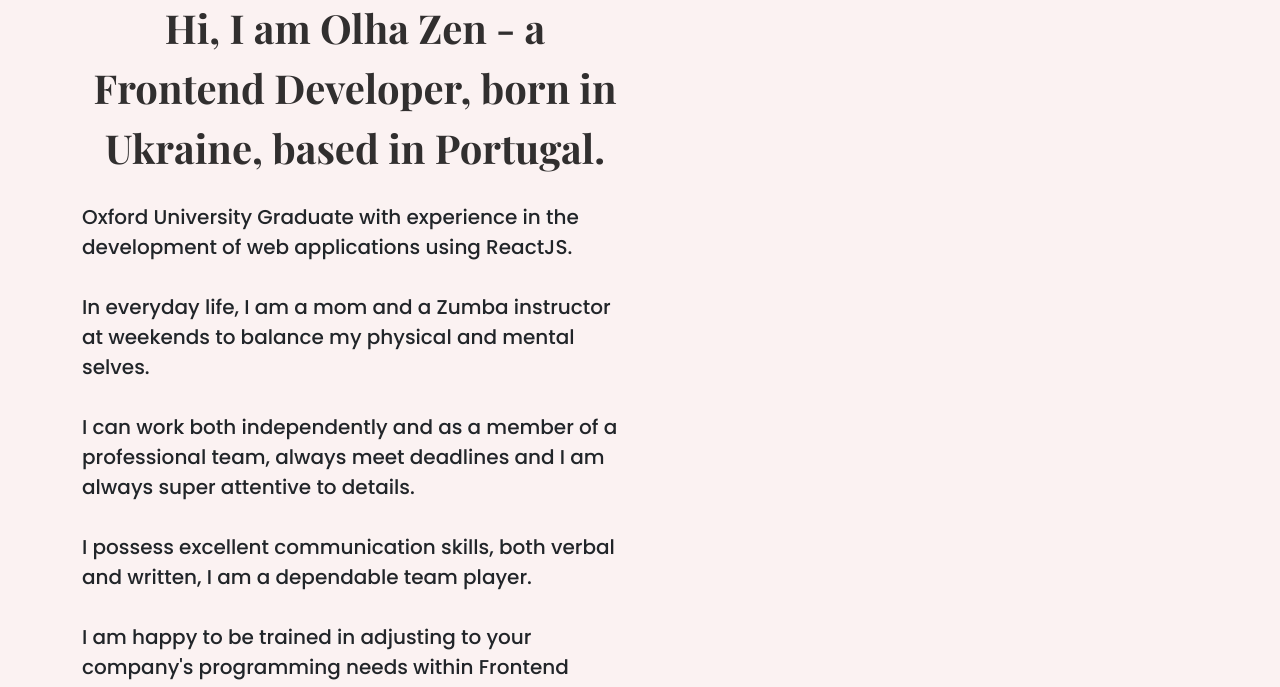
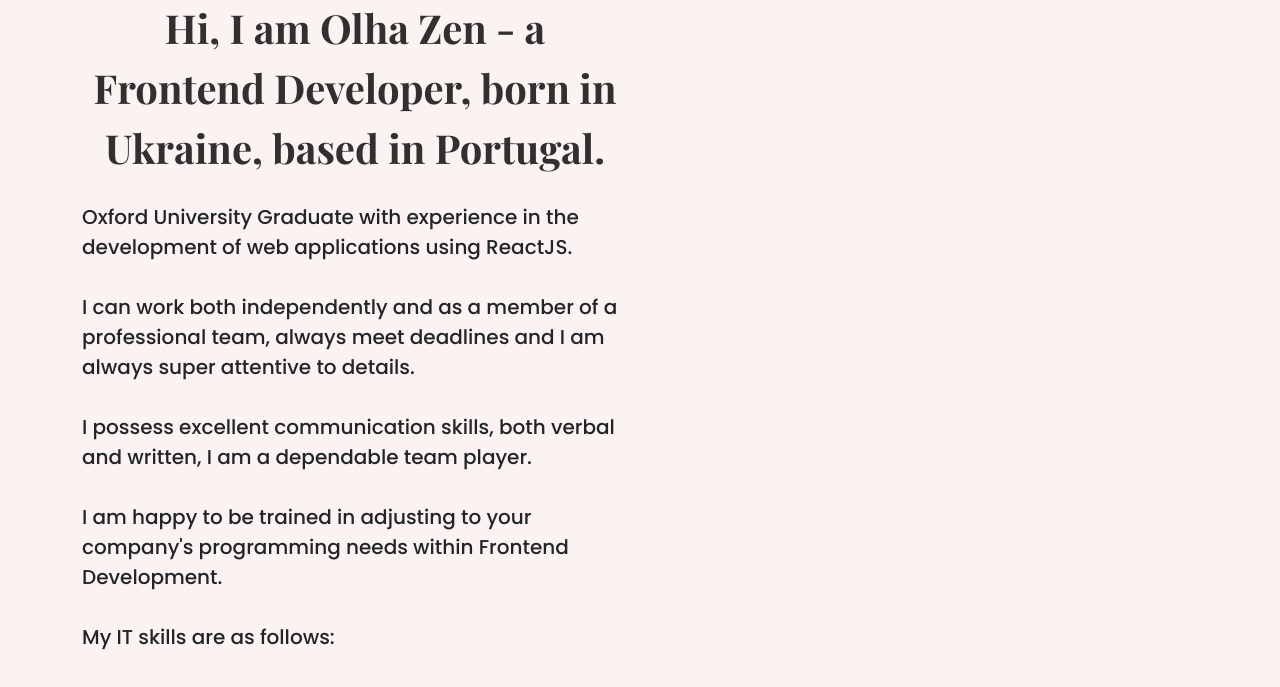
Before and after one commit to olhazen/portfolio-project, a plain HTML site: page about.html in a window 1280 px wide. Shown: the part 102-789 px from the top of the page. Drawn offline with nearby package versions, Linux system fonts and the light colour scheme.

Commit message:
Edited About

```diff
--- a/about.html
+++ b/about.html
@@ -69,9 +69,6 @@
              </h1>
             <p class="mb-5">
               Oxford University Graduate with experience in the development of web applications using ReactJS.
-              <br>
-              <br>
-              In everyday life, I am a mom and a Zumba instructor at weekends to balance my physical and mental selves.
               <br>
               <br>
               I can work both independently and as a member of a professional team, always meet deadlines and I am always super attentive to details.
```
Also changed, not shown: index.html (+4 -1 lines).
